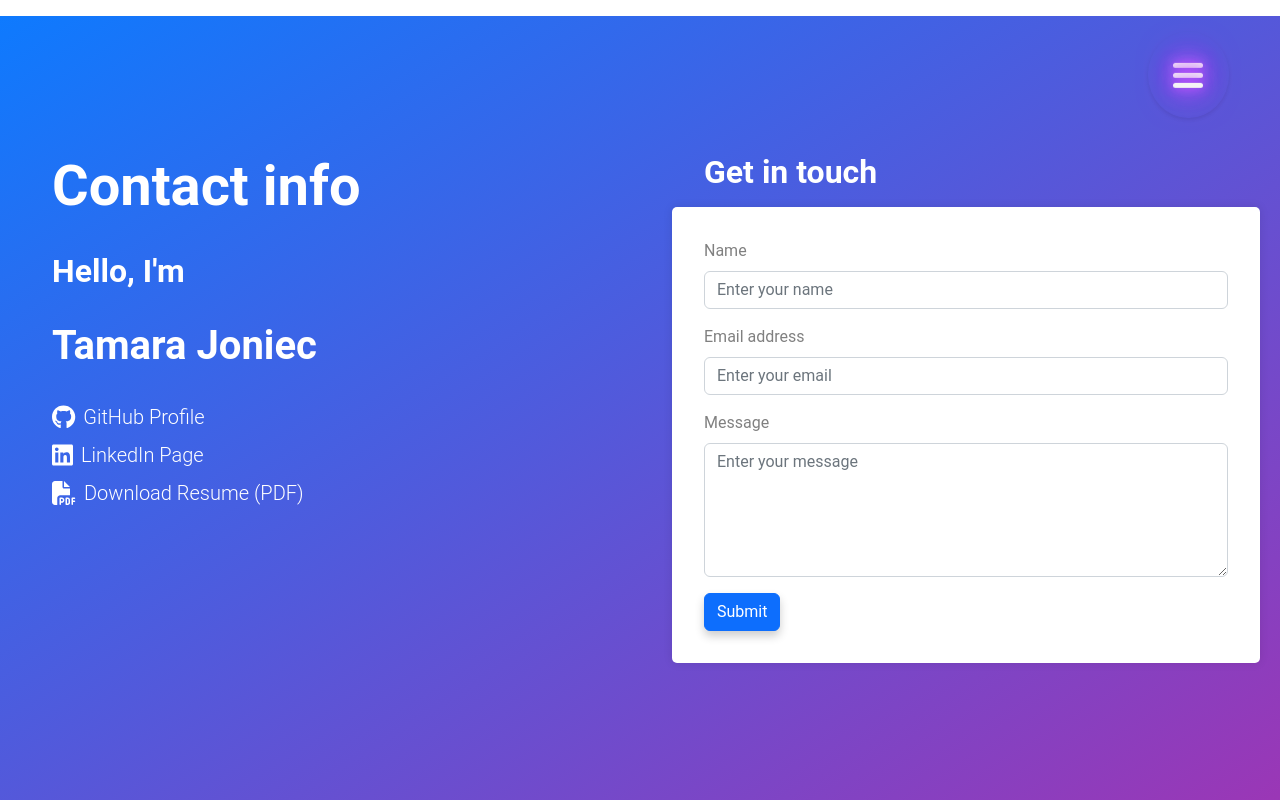
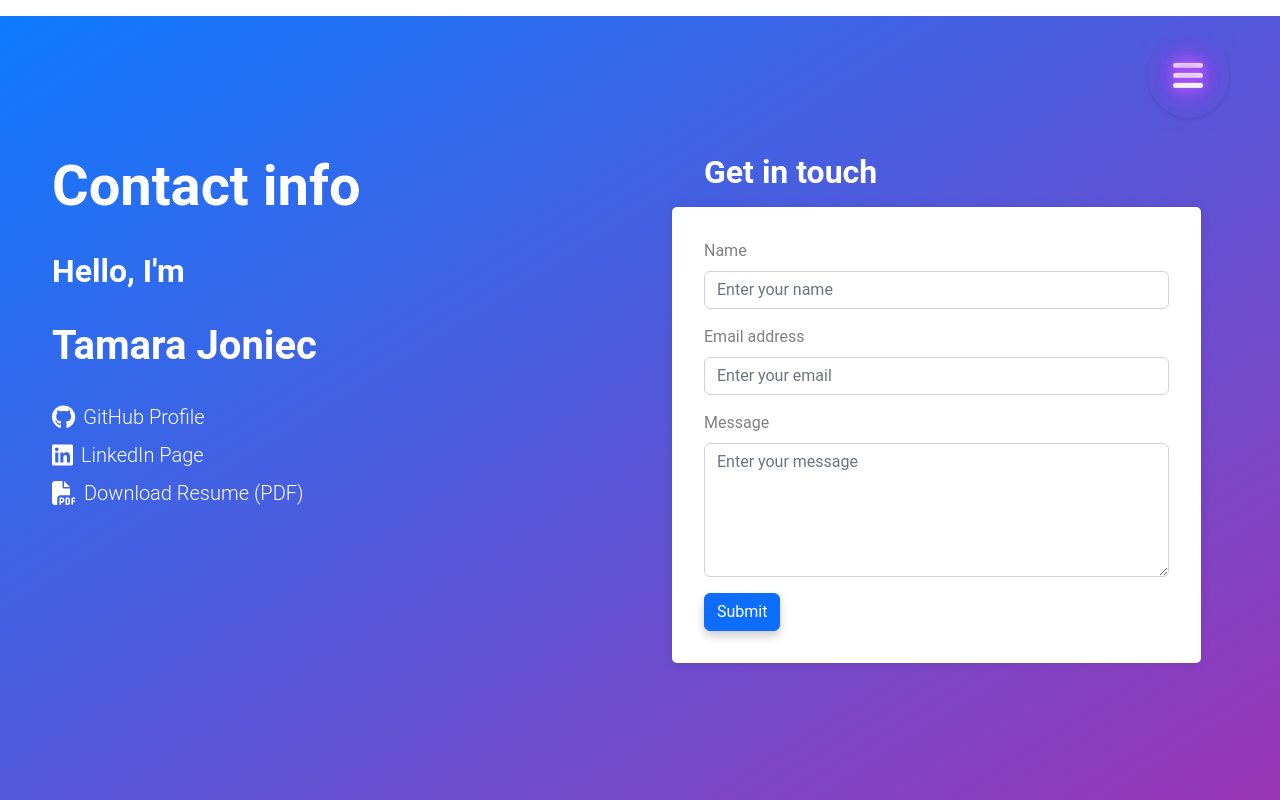
Before and after one commit to TamaraJoniec/React-Portfolio, a React (Create React App) app: page /React-Portfolio/contact in a window 1280 px wide. Built offline with nearby package versions, Linux system fonts and the light colour scheme; the HTML template or start-up script is replaced by a standard one.

Commit message:
updated footer

```diff
--- a/src/components/pages/ProjectGallery.js
+++ b/src/components/pages/ProjectGallery.js
@@ -13,7 +13,6 @@ function ProjectGallery(props) {
   }, []);
 
   return (
-    <>
     <Container className="project-gallery-container">
       <h2 className="gallery-title">Past Projects</h2>
       <Row xs={1} sm={2} md={3} className="g-4">
@@ -57,10 +56,9 @@ function ProjectGallery(props) {
       <br />
       <br />
     </Container>
-    <Footer />
-    </>
   );
 }
 
 
+
 export default ProjectGallery;
--- a/src/styles.css
+++ b/src/styles.css
@@ -334,6 +334,7 @@ h5.card-title {
   background-color: #fff;
   border-radius: 5px;
   color: gray;
+  margin-right: 10%;
   box-shadow: 0 0 10px rgba(0, 0, 0, 0.1);
 }
 
@@ -400,6 +401,7 @@ footer {
   padding: 20px 0 20px 0;
   position: relative;
   width: 100vw;
+  margin-bottom: 0;
 }
 
 .footer-content {
```
Also changed, not shown: 10 other files (tests, documents, lock files or other folders).
